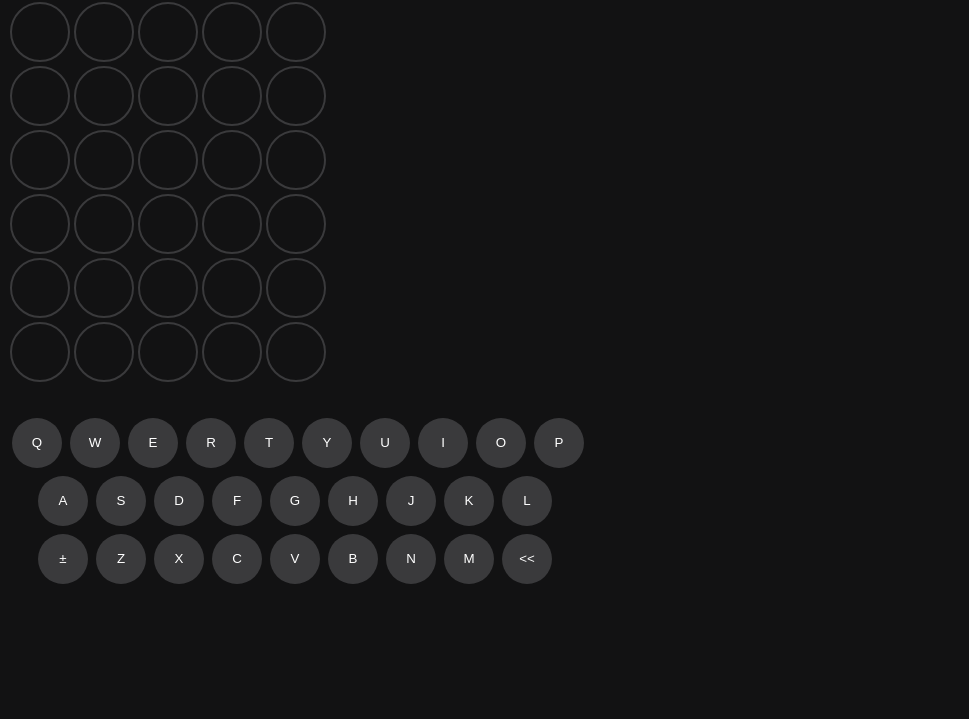
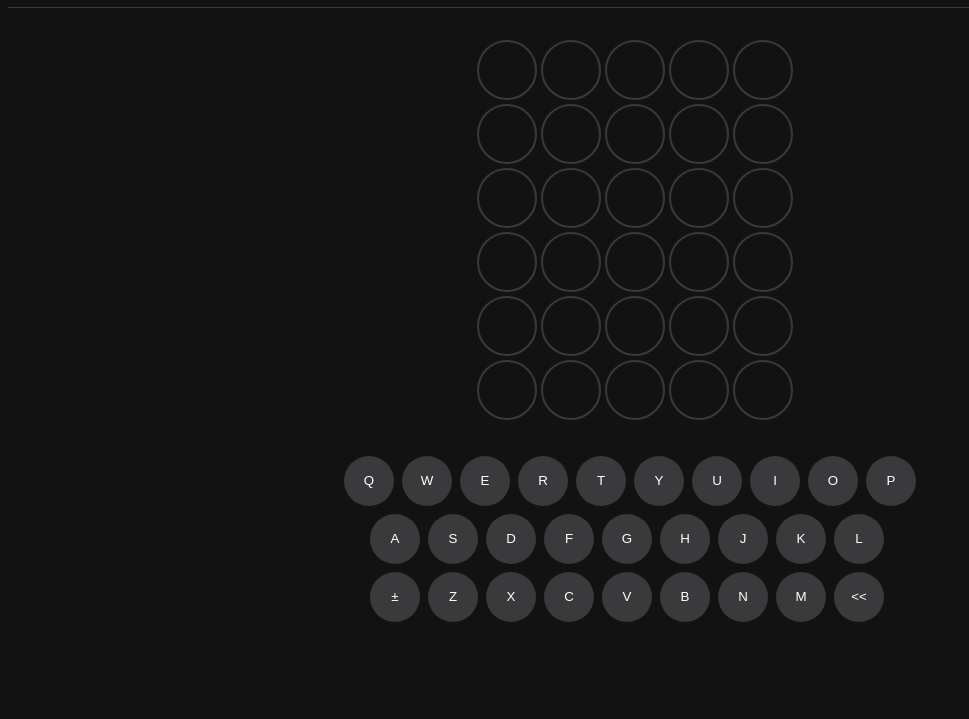
Before and after one commit to frapplecat/songbirb, a plain HTML site: page index.html in a window 1280 px wide. Shown: the part 81-800 px from the top of the page, without its empty margins (0-969 px from the left). Drawn offline with Linux system fonts and the light colour scheme.

Commit message:
adjust centering

```diff
--- a/css/style.css
+++ b/css/style.css
@@ -18,7 +18,6 @@ body {
   height: 90vh;
   display: flex;
   flex-direction: column;
-  justify-content: space-between;
   align-items: center;
 }
 
@@ -30,7 +29,7 @@ body {
 
 .tile-container {
     width: 330px;
-    margin-bottom: 30px;
+    margin: 30px;
 
 }
 
--- a/index.html
+++ b/index.html
@@ -10,7 +10,7 @@
 </head>
 
 <body>
-    <div id="game-container ">
+    <div class="game-container">
         <div class="title-container">
             <h1>songBirb</h1>
         </div>
```
